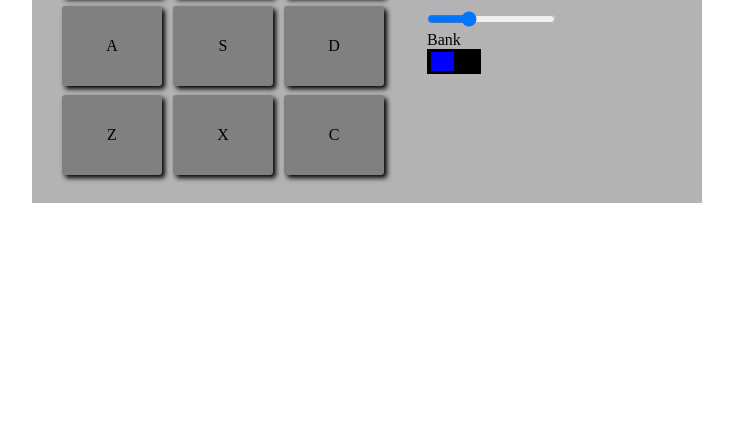
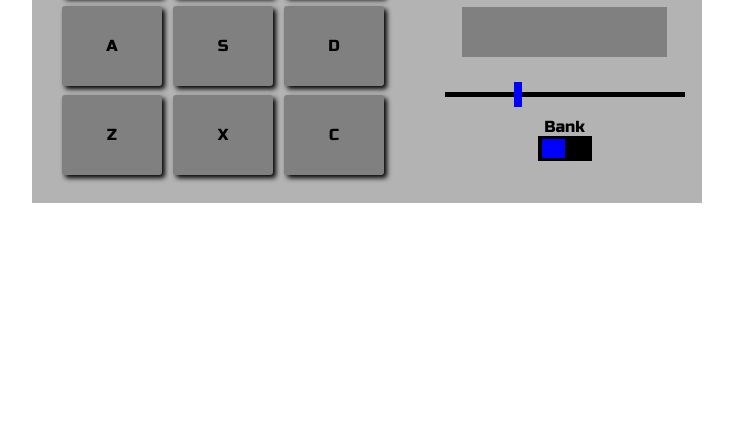
Before and after one commit to luompham/Drum-Machine, a website: page index.html in a window 1280 px wide. Shown: the part 355-800 px from the top of the page, without its empty margins (273-1006 px from the left). Drawn offline with nearby package versions, Linux system fonts and the light colour scheme.

Commit message:
almost complete

```diff
--- a/index.js
+++ b/index.js
@@ -68,7 +68,7 @@ class App extends React.Component {
                 audioElement.volume = this.state.audioVolume
 
 
-                divElement.style.backgroundColor = 'red';
+                divElement.style.backgroundColor = 'aqua';
                 divElement.style.transform = 'scale(0.9)';
 
                 document.addEventListener('keyup', this.handleKeyUp)
@@ -168,6 +168,9 @@ class App extends React.Component {
 
     handleClickPlayMode() {
 
+        if (this.state.power) {
+
+
             this.setState({
                 playMode: !this.state.playMode,
 
@@ -183,6 +186,10 @@ class App extends React.Component {
                 this.setState({
                     audioId: 'Smooth Piano Kit'
                 })
+            }
+
+        } else {
+            return;
         }
 
         console.log(this.state.playMode);
@@ -244,9 +251,12 @@ class App extends React.Component {
 
                     <div className="pad-bank">{this.state.playMode ? SmoothList : HeaterList}</div>
 
+                    <div className="container-logo-control">
 
-                    <div className="logo">
 
+                        <div className="logo-wrapper">
+                            <span>FCC</span>
+                            <i className="fab fa-free-code-camp"></i>
                         </div>
 
                         <div className="control-wrapper">
@@ -258,10 +268,12 @@ class App extends React.Component {
                                 </div>
                             </div>
 
-                        <div className="control_display" id="display">{this.state.audioId}</div>
+                            <div className="control_display" id="display">
+                                <p>{this.state.audioId}</p>
+                            </div>
 
                             <div className="control_volume">
-                            <input id="volumnId" onChange={this.changeVolume} value={this.state.audioVolume} type="range" min="0" step="0.01" max="1"></input>
+                                <input className="slider" id="volumnId" onChange={this.changeVolume} value={this.state.audioVolume} type="range" min="0" step="0.01" max="1" />
                             </div>
 
                             <div className="control_play-mode control_power">
@@ -269,6 +281,8 @@ class App extends React.Component {
 
                                 <div onClick={this.handleClickPlayMode} style={{ 'justifyContent': this.state.playMode ? 'flex-end' : 'flex-start' }} className="select">
                                     <div className="select-on-off"></div>
+                                </div>
+
                             </div>
 
                         </div>
--- a/style.scss
+++ b/style.scss
@@ -1,7 +1,15 @@
+$base-color: aqua;
+$button-color: blue;
+
 * {
     margin: 0;
     padding: 0;
     box-sizing: border-box;
+}
+
+body {
+
+    font-family: Russo One;
 }
 
 .app-wrapper {
@@ -42,8 +50,6 @@
 
 
 
-
-
                 span {
 
                     display: inline-block;
@@ -51,7 +57,7 @@
             }
 
             .drum-pad-power-on:active {
-                background-color: red;
+                background-color: $base-color;
                 transform: scale(0.9);
             }
 
@@ -65,26 +71,63 @@
         }
 
 
+        .container-logo-control {
+
+            flex: 1;
+            text-align: center;
+
+
+            .logo-wrapper {
+
+                font-size: 25px;
+                float: right;
+                margin: 10px 15px 15px 0;
+
+                span,
+                i {
+                    display: inline-block;
+                    font-style: italic;
+                    font-weight: 700;
+                }
+
+                span {
+                    margin-right: 10px;
+                }
+
+
+            }
+
+
             .control-wrapper {
 
 
 
                 .control_power {
 
+                    clear: right;
+
+
                     .select {
                         width: 54px;
                         height: 25px;
                         background-color: black;
-                    margin-bottom: 20px;
+                        margin: 0 auto 20px;
                         display: flex;
                         align-items: center;
                         padding: 0 4px;
+
+
+                        :hover {
+                            cursor: pointer;
+                        }
 
                         .select-on-off {
                             width: 23px;
                             height: 19px;
                             background-color: blue;
                             align-self: center;
+
+
                         }
                     }
 
@@ -92,21 +135,51 @@
 
 
                 .control_display {
-                width: 200px;
-                height: 30px;
-                background-color: aquamarine;
-                margin-bottom: 30px;
+                    width: 205px;
+                    height: 50px;
+                    background-color: grey;
+                    margin: 0 auto 25px;
+                    display: flex;
+                    align-items: center;
+                    justify-content: center;
+
+                }
+
+                .control_volume {
+
+                    [type='range'] {
+                        appearance: none;
+                        width: 240px;
+                        height: 5px;
+                        background: black;
+                        cursor: pointer;
+                        margin-bottom: 20px;
+                    }
+
+                    .slider::-webkit-slider-thumb {
+                        -webkit-appearance: none;
+                        appearance: none;
+                        width: 8px;
+                        height: 25px;
+                        background: $button-color;
+                        cursor: pointer;
+                    }
+
+                    .slider::-moz-range-thumb {
+                        width: 8px;
+                        height: 25px;
+                        background: $button-color;
+                        cursor: pointer;
+                    }
+
+                }
+
+            }
 
 
         }
 
 
-
-        }
-
-
-
-
     }
 
 }
```
Also changed, not shown: style.css, 1 other file. Lines whose indentation alone changed are shown as unchanged.
